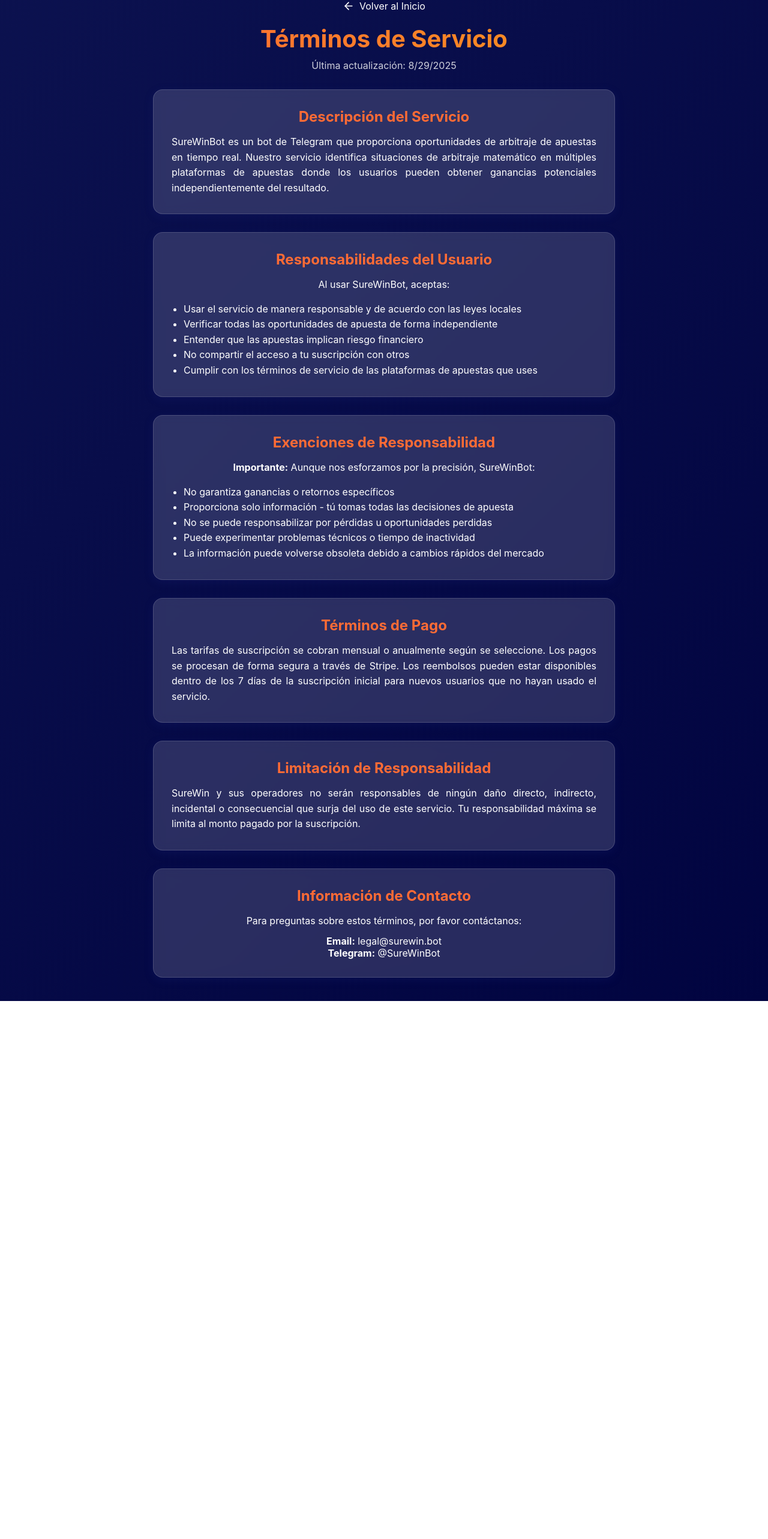
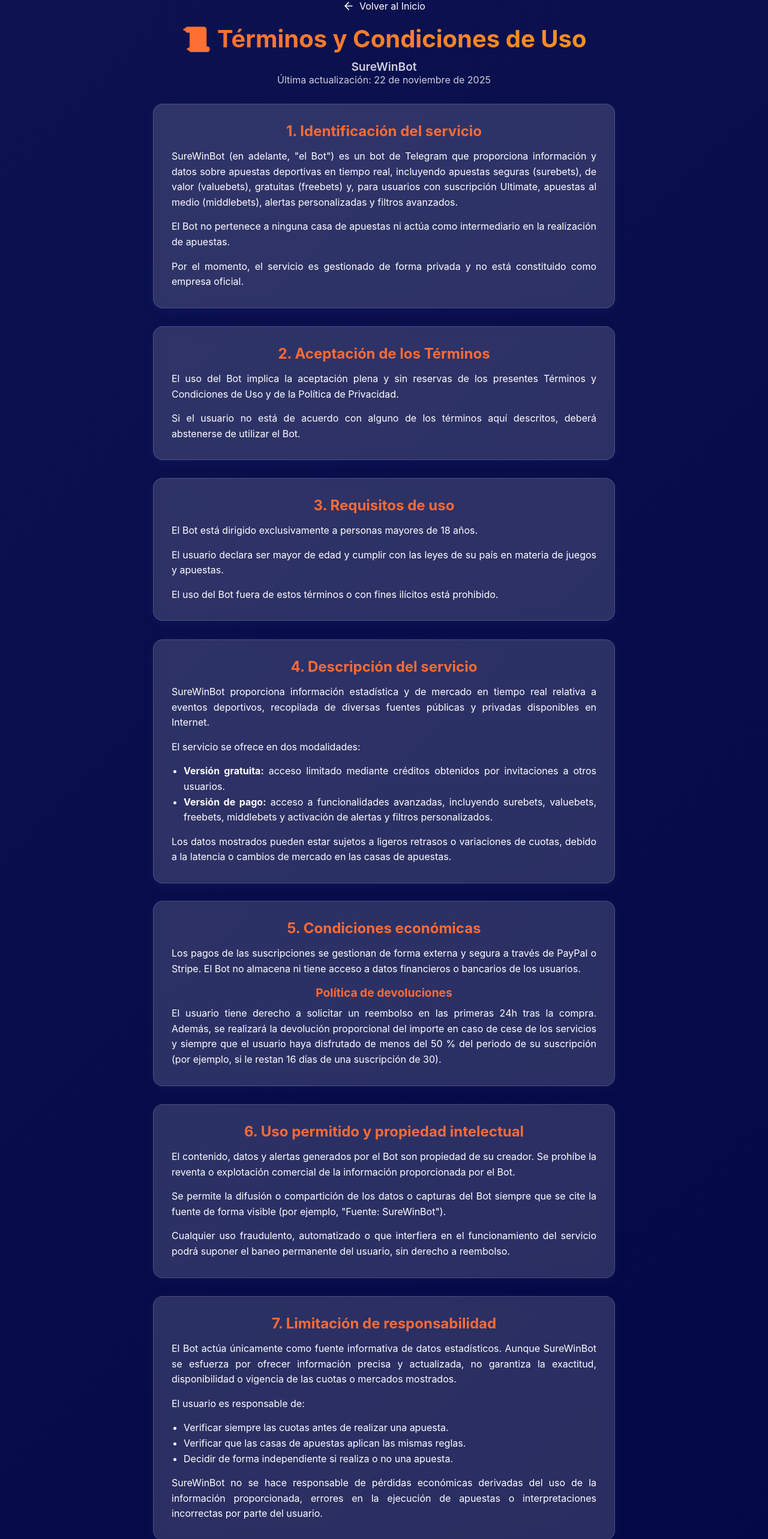
Before and after one commit to Santiago542/SureWinBotWeb, a React (Vite) app: page /terms in a window 1280 px wide. Shown: the part 40-2606 px from the top of the page at 60% size. Before the commit the page ends 1709 px from the top, so only its background shows below. Built offline with nearby package versions, Linux system fonts and the light colour scheme.

Commit message:
Actualizado terms and services

```diff
--- a/src/components/Features.jsx
+++ b/src/components/Features.jsx
@@ -120,7 +120,7 @@
               Comienza tu viaje de inversión sin riesgos hoy con el bot de arbitraje más avanzado disponible.
             </p>
             <motion.a
-              href="https://t.me/SureWinSportsBot"
+              href="https://t.me/SurebetWinningBot"
               target="_blank"
               rel="noopener noreferrer"
               className="btn-primary"
--- a/src/components/Footer.jsx
+++ b/src/components/Footer.jsx
@@ -153,7 +153,7 @@
             </Link>
             </motion.div>
             <motion.a
-              href="https://t.me/SureWinSportsBot"
+              href="https://t.me/SurebetWinningBot"
               target="_blank"
               rel="noopener noreferrer"
               className="btn-primary"
--- a/src/components/Hero.jsx
+++ b/src/components/Hero.jsx
@@ -400,7 +400,7 @@
             style={{ display: 'flex', gap: '15px', justifyContent: 'center', flexWrap: 'wrap', marginBottom: '30px' }}
           >
             <motion.a
-              href="https://t.me/SureWinSportsBot"
+              href="https://t.me/SurebetWinningBot"
               target="_blank"
               rel="noopener noreferrer"
               className="btn-primary"
--- a/src/components/HowItWorks.jsx
+++ b/src/components/HowItWorks.jsx
@@ -172,7 +172,7 @@
               Únete a SureWinBot hoy y comienza tu viaje de ganancias garantizadas
             </p>
             <motion.a
-              href="https://t.me/SureWinSportsBot"
+              href="https://t.me/SurebetWinningBot"
               target="_blank"
               rel="noopener noreferrer"
               className="btn-primary"
--- a/src/components/NewHeader.jsx
+++ b/src/components/NewHeader.jsx
@@ -442,7 +442,7 @@
                   {/* Empezar Ahora Button */}
                   <div style={{ textAlign: 'center', margin: '12px 0' }}>
                     <motion.a
-                      href="https://t.me/SureWinSportsBot"
+                      href="https://t.me/SurebetWinningBot"
                       target="_blank"
                       rel="noopener noreferrer"
                       onClick={() => setIsMobileMenuOpen(false)}
@@ -981,7 +981,7 @@
 
         {/* Right - CTA Button */}
         <motion.a
-          href="https://t.me/SureWinSportsBot"
+          href="https://t.me/SurebetWinningBot"
           target="_blank"
           rel="noopener noreferrer"
           className="btn-primary"
--- a/src/pages/FAQ.jsx
+++ b/src/pages/FAQ.jsx
@@ -285,7 +285,7 @@
             flexDirection: windowWidth <= 768 ? 'column' : 'row'
           }}>
             <motion.a
-              href="https://t.me/SureWinSportsBot"
+              href="https://t.me/SurebetWinningBot"
               target="_blank"
               rel="noopener noreferrer"
               className="btn-primary"
--- a/src/pages/NotFound.jsx
+++ b/src/pages/NotFound.jsx
@@ -108,7 +108,7 @@
           <p style={{ color: 'rgba(255,255,255,0.7)', fontSize: '0.9rem' }}>
             ¿Necesitas ayuda? Contáctanos en Telegram:
             <a
-              href="https://t.me/SureWinSportsBot"
+              href="https://t.me/SurebetWinningBot"
               target="_blank"
               rel="noopener noreferrer"
               style={{ color: '#FF6B35', textDecoration: 'none', marginLeft: '5px' }}
--- a/src/pages/PaymentCompleted.jsx
+++ b/src/pages/PaymentCompleted.jsx
@@ -85,7 +85,7 @@
           marginBottom: '30px'
         }}>
           <motion.a
-            href="https://t.me/SureWinSportsBot"
+            href="https://t.me/SurebetWinningBot"
             target="_blank"
             rel="noopener noreferrer"
             style={{
@@ -130,7 +130,7 @@
           <p style={{ color: 'rgba(255,255,255,0.7)', fontSize: '0.9rem' }}>
             Recibirás un email de confirmación en breve. Para cualquier pregunta, contáctanos en
             <a
-              href="https://t.me/SureWinSportsBot"
+              href="https://t.me/SurebetWinningBot"
               target="_blank"
               rel="noopener noreferrer"
               style={{ color: '#FF6B35', textDecoration: 'none', marginLeft: '5px' }}
--- a/src/pages/PaymentFailed.jsx
+++ b/src/pages/PaymentFailed.jsx
@@ -75,7 +75,7 @@
           marginBottom: '30px'
         }}>
           <motion.a
-            href="https://t.me/SureWinSportsBot"
+            href="https://t.me/SurebetWinningBot"
             target="_blank"
             rel="noopener noreferrer"
             style={{
@@ -154,7 +154,7 @@
             flexWrap: 'wrap'
           }}>
             <motion.a
-              href="https://t.me/SureWinSportsBot"
+              href="https://t.me/SurebetWinningBot"
               target="_blank"
               rel="noopener noreferrer"
               className="btn-primary"
--- a/src/pages/PrivacyPolicy.jsx
+++ b/src/pages/PrivacyPolicy.jsx
@@ -74,7 +74,6 @@
               SureWinBot está diseñado para proteger tu privacidad. <strong>Nunca recopilamos ni te pediremos</strong>:
             </p>
             <ul style={{ paddingLeft: '20px', lineHeight: 1.6, color: 'rgba(255,255,255,0.95)', textAlign: 'left' }}>
-              <li>Direcciones de correo electrónico personales</li>
               <li>Números de teléfono móvil</li>
               <li>Información de tarjetas de crédito o débito</li>
               <li>Direcciones físicas o domicilios</li>
@@ -139,11 +138,7 @@
               Contáctanos
             </h2>
             <p style={{ lineHeight: 1.6 }}>
-              Si tienes alguna pregunta sobre esta Política de Privacidad, por favor contáctanos en:
-            </p>
-            <p style={{ marginTop: '10px' }}>
-              <strong>Email:</strong> privacy@surewin.bot<br />
-              <strong>Telegram:</strong> @SureWinBot
+              Si tienes alguna pregunta sobre esta Política de Privacidad, por favor contáctanos.
             </p>
           </div>
         </motion.div>
--- a/src/pages/TermsOfService.jsx
+++ b/src/pages/TermsOfService.jsx
@@ -44,88 +44,190 @@
               WebkitTextFillColor: 'transparent',
               backgroundClip: 'text'
             }}>
-              Términos de Servicio
+              📜 Términos y Condiciones de Uso
             </h1>
+            <p style={{ color: 'rgba(255,255,255,0.8)', fontSize: '1.2rem', fontWeight: '600' }}>
+              SureWinBot
+            </p>
             <p style={{ color: 'rgba(255,255,255,0.8)', fontSize: '1rem' }}>
-              Última actualización: {new Date().toLocaleDateString()}
+              Última actualización: 22 de noviembre de 2025
             </p>
           </div>
 
           <div className="glass" style={{ padding: '30px', marginBottom: '30px' }}>
             <h2 style={{ fontSize: '1.5rem', marginBottom: '15px', color: '#FF6B35' }}>
-              Descripción del Servicio
+              1. Identificación del servicio
             </h2>
+            <p style={{ lineHeight: 1.6, marginBottom: '15px', textAlign: 'justify' }}>
+              SureWinBot (en adelante, "el Bot") es un bot de Telegram que proporciona información y datos sobre apuestas deportivas en tiempo real, incluyendo apuestas seguras (surebets), de valor (valuebets), gratuitas (freebets) y, para usuarios con suscripción Ultimate, apuestas al medio (middlebets), alertas personalizadas y filtros avanzados.
+            </p>
+            <p style={{ lineHeight: 1.6, marginBottom: '15px', textAlign: 'justify' }}>
+              El Bot no pertenece a ninguna casa de apuestas ni actúa como intermediario en la realización de apuestas.
+            </p>
             <p style={{ lineHeight: 1.6, textAlign: 'justify' }}>
-              SureWinBot es un bot de Telegram que proporciona oportunidades de arbitraje de apuestas en tiempo real.
-              Nuestro servicio identifica situaciones de arbitraje matemático en múltiples plataformas de apuestas
-              donde los usuarios pueden obtener ganancias potenciales independientemente del resultado.
+              Por el momento, el servicio es gestionado de forma privada y no está constituido como empresa oficial.
             </p>
           </div>
 
           <div className="glass" style={{ padding: '30px', marginBottom: '30px' }}>
             <h2 style={{ fontSize: '1.5rem', marginBottom: '15px', color: '#FF6B35' }}>
-              Responsabilidades del Usuario
+              2. Aceptación de los Términos
             </h2>
-            <p style={{ lineHeight: 1.6, marginBottom: '15px' }}>
-              Al usar SureWinBot, aceptas:
+            <p style={{ lineHeight: 1.6, marginBottom: '15px', textAlign: 'justify' }}>
+              El uso del Bot implica la aceptación plena y sin reservas de los presentes Términos y Condiciones de Uso y de la Política de Privacidad.
             </p>
-            <ul style={{ paddingLeft: '20px', lineHeight: 1.6, textAlign: 'left' }}>
-              <li>Usar el servicio de manera responsable y de acuerdo con las leyes locales</li>
-              <li>Verificar todas las oportunidades de apuesta de forma independiente</li>
-              <li>Entender que las apuestas implican riesgo financiero</li>
-              <li>No compartir el acceso a tu suscripción con otros</li>
-              <li>Cumplir con los términos de servicio de las plataformas de apuestas que uses</li>
+            <p style={{ lineHeight: 1.6, textAlign: 'justify' }}>
+              Si el usuario no está de acuerdo con alguno de los términos aquí descritos, deberá abstenerse de utilizar el Bot.
+            </p>
+          </div>
+
+          <div className="glass" style={{ padding: '30px', marginBottom: '30px' }}>
+            <h2 style={{ fontSize: '1.5rem', marginBottom: '15px', color: '#FF6B35' }}>
+              3. Requisitos de uso
+            </h2>
+            <p style={{ lineHeight: 1.6, marginBottom: '15px', textAlign: 'justify' }}>
+              El Bot está dirigido exclusivamente a personas mayores de 18 años.
+            </p>
+            <p style={{ lineHeight: 1.6, marginBottom: '15px', textAlign: 'justify' }}>
+              El usuario declara ser mayor de edad y cumplir con las leyes de su país en materia de juegos y apuestas.
+            </p>
+            <p style={{ lineHeight: 1.6, textAlign: 'justify' }}>
+              El uso del Bot fuera de estos términos o con fines ilícitos está prohibido.
+            </p>
+          </div>
+
+          <div className="glass" style={{ padding: '30px', marginBottom: '30px' }}>
+            <h2 style={{ fontSize: '1.5rem', marginBottom: '15px', color: '#FF6B35' }}>
+              4. Descripción del servicio
+            </h2>
+            <p style={{ lineHeight: 1.6, marginBottom: '15px', textAlign: 'justify' }}>
+              SureWinBot proporciona información estadística y de mercado en tiempo real relativa a eventos deportivos, recopilada de diversas fuentes públicas y privadas disponibles en Internet.
+            </p>
+            <p style={{ lineHeight: 1.6, marginBottom: '15px', textAlign: 'justify' }}>
+              El servicio se ofrece en dos modalidades:
+            </p>
+            <ul style={{ paddingLeft: '20px', lineHeight: 1.6, marginBottom: '15px', textAlign: 'justify' }}>
+              <li><strong>Versión gratuita:</strong> acceso limitado mediante créditos obtenidos por invitaciones a otros usuarios.</li>
+              <li><strong>Versión de pago:</strong> acceso a funcionalidades avanzadas, incluyendo surebets, valuebets, freebets, middlebets y activación de alertas y filtros personalizados.</li>
+            </ul>
+            <p style={{ lineHeight: 1.6, textAlign: 'justify' }}>
+              Los datos mostrados pueden estar sujetos a ligeros retrasos o variaciones de cuotas, debido a la latencia o cambios de mercado en las casas de apuestas.
+            </p>
+          </div>
+
+          <div className="glass" style={{ padding: '30px', marginBottom: '30px' }}>
+            <h2 style={{ fontSize: '1.5rem', marginBottom: '15px', color: '#FF6B35' }}>
+              5. Condiciones económicas
+            </h2>
+            <p style={{ lineHeight: 1.6, marginBottom: '15px', textAlign: 'justify' }}>
+              Los pagos de las suscripciones se gestionan de forma externa y segura a través de PayPal o Stripe.
+              El Bot no almacena ni tiene acceso a datos financieros o bancarios de los usuarios.
+            </p>
+            <h3 style={{ fontSize: '1.2rem', marginBottom: '10px', color: '#FF6B35' }}>
+              Política de devoluciones
+            </h3>
+            <p style={{ lineHeight: 1.6, textAlign: 'justify' }}>
+              El usuario tiene derecho a solicitar un reembolso en las primeras 24h tras la compra.
+              Además, se realizará la devolución proporcional del importe en caso de cese de los servicios y siempre que el usuario haya disfrutado de menos del 50 % del periodo de su suscripción (por ejemplo, si le restan 16 días de una suscripción de 30).
+            </p>
+          </div>
+
+          <div className="glass" style={{ padding: '30px', marginBottom: '30px' }}>
+            <h2 style={{ fontSize: '1.5rem', marginBottom: '15px', color: '#FF6B35' }}>
+              6. Uso permitido y propiedad intelectual
+            </h2>
+            <p style={{ lineHeight: 1.6, marginBottom: '15px', textAlign: 'justify' }}>
+              El contenido, datos y alertas generados por el Bot son propiedad de su creador.
+              Se prohíbe la reventa o explotación comercial de la información proporcionada por el Bot.
+            </p>
+            <p style={{ lineHeight: 1.6, marginBottom: '15px', textAlign: 'justify' }}>
+              Se permite la difusión o compartición de los datos o capturas del Bot siempre que se cite la fuente de forma visible (por ejemplo, "Fuente: SureWinBot").
+            </p>
+            <p style={{ lineHeight: 1.6, textAlign: 'justify' }}>
+              Cualquier uso fraudulento, automatizado o que interfiera en el funcionamiento del servicio podrá suponer el baneo permanente del usuario, sin derecho a reembolso.
+            </p>
+          </div>
+
+          <div className="glass" style={{ padding: '30px', marginBottom: '30px' }}>
+            <h2 style={{ fontSize: '1.5rem', marginBottom: '15px', color: '#FF6B35' }}>
+              7. Limitación de responsabilidad
+            </h2>
+            <p style={{ lineHeight: 1.6, marginBottom: '15px', textAlign: 'justify' }}>
+              El Bot actúa únicamente como fuente informativa de datos estadísticos.
+              Aunque SureWinBot se esfuerza por ofrecer información precisa y actualizada, no garantiza la exactitud, disponibilidad o vigencia de las cuotas o mercados mostrados.
+            </p>
+            <p style={{ lineHeight: 1.6, marginBottom: '15px', textAlign: 'justify' }}>
+              El usuario es responsable de:
+            </p>
+            <ul style={{ paddingLeft: '20px', lineHeight: 1.6, marginBottom: '15px', textAlign: 'justify' }}>
+              <li>Verificar siempre las cuotas antes de realizar una apuesta.</li>
+              <li>Verificar que las casas de apuestas aplican las mismas reglas.</li>
+              <li>Decidir de forma independiente si realiza o no una apuesta.</li>
+            </ul>
+            <p style={{ lineHeight: 1.6, textAlign: 'justify' }}>
+              SureWinBot no se hace responsable de pérdidas económicas derivadas del uso de la información proporcionada, errores en la ejecución de apuestas o interpretaciones incorrectas por parte del usuario.
+            </p>
+          </div>
+
+          <div className="glass" style={{ padding: '30px', marginBottom: '30px' }}>
+            <h2 style={{ fontSize: '1.5rem', marginBottom: '15px', color: '#FF6B35' }}>
+              8. Garantías y beneficios
+            </h2>
+            <p style={{ lineHeight: 1.6, textAlign: 'justify' }}>
+              El Bot garantiza que las apuestas mostradas (surebets, valuebets, etc.) son detectadas mediante datos reales del mercado en el momento de su análisis.
+              No obstante, la coincidencia entre la apuesta mostrada y la efectivamente realizada por el usuario depende exclusivamente de este último.
+            </p>
+          </div>
+
+          <div className="glass" style={{ padding: '30px', marginBottom: '30px' }}>
+            <h2 style={{ fontSize: '1.5rem', marginBottom: '15px', color: '#FF6B35' }}>
+              9. Suspensión o cancelación del servicio
+            </h2>
+            <p style={{ lineHeight: 1.6, marginBottom: '15px', textAlign: 'justify' }}>
+              El responsable podrá suspender, modificar o eliminar temporal o definitivamente el Bot sin previo aviso, por motivos técnicos, legales o de mantenimiento.
+            </p>
+            <p style={{ lineHeight: 1.6, textAlign: 'justify' }}>
+              El uso indebido del servicio dará lugar al baneo del identificador de usuario (user ID) y a la pérdida del acceso a todas las funciones.
+            </p>
+          </div>
+
+          <div className="glass" style={{ padding: '30px', marginBottom: '30px' }}>
+            <h2 style={{ fontSize: '1.5rem', marginBottom: '15px', color: '#FF6B35' }}>
+              10. Legislación aplicable y resolución de conflictos
+            </h2>
+            <p style={{ lineHeight: 1.6, marginBottom: '15px', textAlign: 'justify' }}>
+              El presente acuerdo se rige por la legislación española y de la Unión Europea.
+            </p>
+            <p style={{ lineHeight: 1.6, marginBottom: '15px', textAlign: 'justify' }}>
+              Cualquier controversia que surja en relación con estos Términos podrá resolverse mediante:
+            </p>
+            <ul style={{ paddingLeft: '20px', lineHeight: 1.6, textAlign: 'justify' }}>
+              <li>Arbitraje voluntario, conforme a las leyes españolas de arbitraje.</li>
+              <li>O, en su defecto, ante los Juzgados y Tribunales del domicilio del responsable del Bot.</li>
             </ul>
           </div>
 
           <div className="glass" style={{ padding: '30px', marginBottom: '30px' }}>
             <h2 style={{ fontSize: '1.5rem', marginBottom: '15px', color: '#FF6B35' }}>
-              Exenciones de Responsabilidad
+              11. Modificación de los Términos
             </h2>
-            <p style={{ lineHeight: 1.6, marginBottom: '15px' }}>
-              <strong>Importante:</strong> Aunque nos esforzamos por la precisión, SureWinBot:
+            <p style={{ lineHeight: 1.6, marginBottom: '15px', textAlign: 'justify' }}>
+              SureWinBot se reserva el derecho de modificar estos Términos y Condiciones en cualquier momento.
             </p>
-            <ul style={{ paddingLeft: '20px', lineHeight: 1.6, textAlign: 'left' }}>
-              <li>No garantiza ganancias o retornos específicos</li>
-              <li>Proporciona solo información - tú tomas todas las decisiones de apuesta</li>
-              <li>No se puede responsabilizar por pérdidas u oportunidades perdidas</li>
-              <li>Puede experimentar problemas técnicos o tiempo de inactividad</li>
-              <li>La información puede volverse obsoleta debido a cambios rápidos del mercado</li>
-            </ul>
-          </div>
-
-          <div className="glass" style={{ padding: '30px', marginBottom: '30px' }}>
-            <h2 style={{ fontSize: '1.5rem', marginBottom: '15px', color: '#FF6B35' }}>
-              Términos de Pago
-            </h2>
             <p style={{ lineHeight: 1.6, textAlign: 'justify' }}>
-              Las tarifas de suscripción se cobran mensual o anualmente según se seleccione.
-              Los pagos se procesan de forma segura a través de Stripe. Los reembolsos pueden estar disponibles
-              dentro de los 7 días de la suscripción inicial para nuevos usuarios que no hayan usado el servicio.
-            </p>
-          </div>
-
-          <div className="glass" style={{ padding: '30px', marginBottom: '30px' }}>
-            <h2 style={{ fontSize: '1.5rem', marginBottom: '15px', color: '#FF6B35' }}>
-              Limitación de Responsabilidad
-            </h2>
-            <p style={{ lineHeight: 1.6, textAlign: 'justify' }}>
-              SureWin y sus operadores no serán responsables de ningún daño directo, indirecto,
-              incidental o consecuencial que surja del uso de este servicio.
-              Tu responsabilidad máxima se limita al monto pagado por la suscripción.
+              Las modificaciones serán notificadas a través del propio Bot o mediante los canales oficiales de comunicación.
             </p>
           </div>
 
           <div className="glass" style={{ padding: '30px' }}>
             <h2 style={{ fontSize: '1.5rem', marginBottom: '15px', color: '#FF6B35' }}>
-              Información de Contacto
+              12. Contacto
             </h2>
-            <p style={{ lineHeight: 1.6 }}>
-              Para preguntas sobre estos términos, por favor contáctanos:
+            <p style={{ lineHeight: 1.6, textAlign: 'justify' }}>
+              Para cualquier duda o reclamación relacionada con estos Términos y Condiciones:
             </p>
             <p style={{ marginTop: '10px' }}>
-              <strong>Email:</strong> legal@surewin.bot<br />
-              <strong>Telegram:</strong> @SureWinBot
+              Póngase en contacto con nosotros.
             </p>
           </div>
         </motion.div>
```
Also changed, not shown: src/components/Pricing.jsx (+9 -12 lines).
